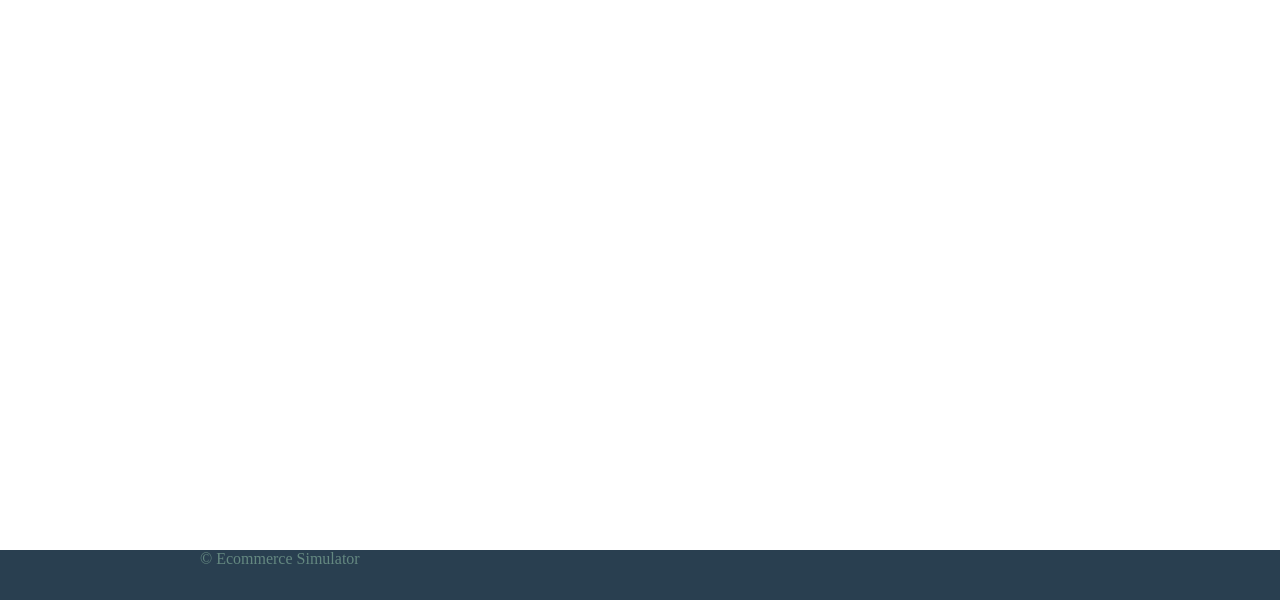
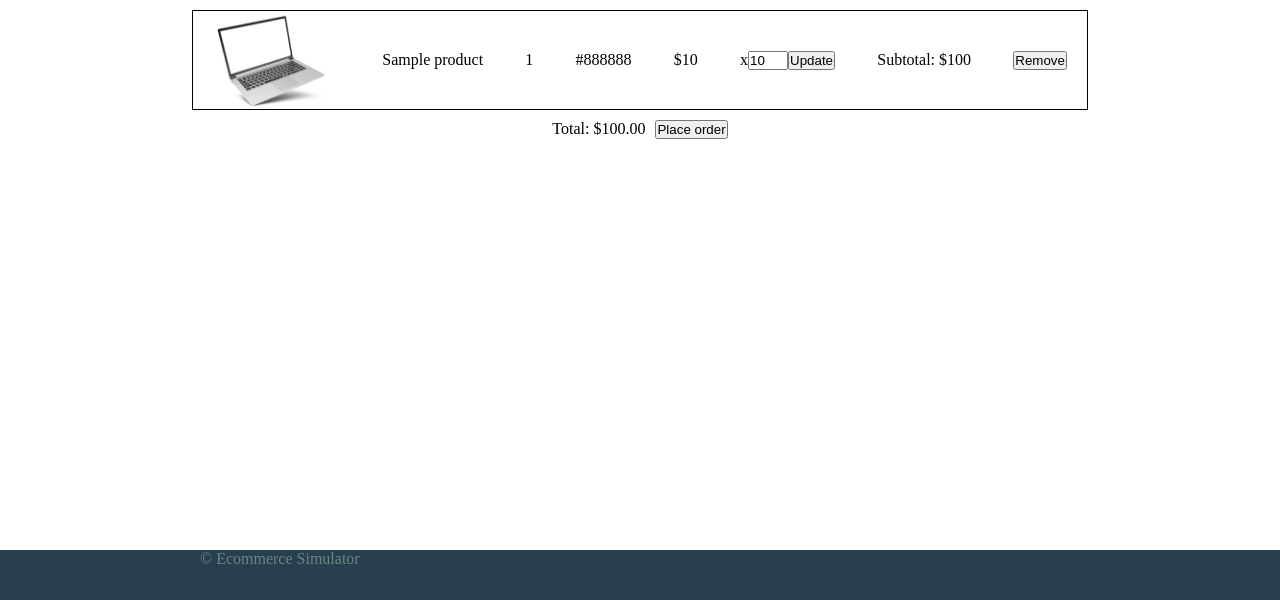
Before and after one commit to davemd117/CSET180_Final, a Flask app: template templates/cart.html in a window 1280 px wide. Shown: the part 200-800 px from the top of the page. Run offline with Flask 3, Linux system fonts and the light colour scheme; the visitor is signed in with stand-in values (Sample User, id 1); the template is opened without the code that fills it: most values are stand-ins (such as "Sample title", 1, 10 or a date in 2020).

Commit message:
Finished cart

```diff
--- a/main.py
+++ b/main.py
@@ -15,6 +15,7 @@ app.secret_key = os.urandom(24)
 @app.route('/', methods=['GET', 'POST'])
 def index():
     if request.method == 'GET':
+        print('Test')
         return render_template('home.html')
     else:
         session.clear()
@@ -222,8 +223,27 @@ def add_to_cart():
 @app.route('/cart')
 def cart():
     id = session['id']
-    cart = conn.execute(text("SELECT c.customer_id, c.product_id, c.variant_id, c.quantity, p.title, pv.image, pv.size, pv.color, pv.price, pv.discount_price, pv.discount_end_date FROM carts c JOIN products p ON c.product_id = p.product_id JOIN product_variations pv ON c.variant_id = pv.variant_id WHERE customer_id = :id").bindparams(id=id)).fetchall()
+    cart = conn.execute(text("SELECT c.customer_id, c.product_id, c.variant_id, c.quantity, p.title, pv.image, pv.size, pv.color, pv.price, pv.discount_price, pv.discount_end_date, pv.inventory_count FROM carts c JOIN products p ON c.product_id = p.product_id JOIN product_variations pv ON c.variant_id = pv.variant_id WHERE customer_id = :id").bindparams(id=id)).fetchall()
     return render_template('cart.html', cart=cart)
+
+
+@app.route('/update_cart', methods=['POST'])
+def update_cart():
+    id = session['id']
+    conn.execute(text("UPDATE carts SET quantity = :quantity WHERE customer_id = :id AND variant_id = :variant_id").bindparams(id=id), request.form)
+    conn.commit()
+    return redirect(url_for('cart'))
+
+
+@app.route('/remove_from_cart', methods=['POST'])
+def remove_from_cart():
+    id = session['id']
+    conn.execute(text("DELETE FROM carts WHERE customer_id = :id AND variant_id = :variant_id").bindparams(id=id), request.form)
+    conn.commit()
+    return redirect(url_for('cart'))
+
+
+
 
 
 if __name__ == '__main__':
--- /dev/null
+++ b/static/js/cart.js
@@ -0,0 +1,15 @@
+var subtotals = document.getElementsByClassName('subtotal');
+var total = document.getElementById('total');
+var total_input = document.getElementById('total_input');
+
+function updateTotal() {
+    var totalValue = 0;
+    Array.from(subtotals).forEach(function (subtotal) {
+        var subtotalValue = parseFloat(subtotal.innerHTML.replace('Subtotal: $',''));
+        totalValue += subtotalValue;
+    });
+    total.innerHTML = `Total: $${totalValue.toFixed(2)}`;
+    total_input.value = totalValue.toFixed(2);
+}
+
+updateTotal();
--- a/static/styles/base.css
+++ b/static/styles/base.css
@@ -228,3 +228,47 @@ body {
     text-align: center;
     margin-top: 10px;
 }
+
+
+
+
+.row {
+    margin: 10px auto;
+    height: 100px;
+    width: 70%;
+    display: flex;
+    border: solid black 1px;
+    justify-content: space-between;
+}
+
+.row img {
+    object-fit: cover;
+}
+
+.row p {
+    margin: auto 0;
+}
+
+.update_cart {
+    display: flex;
+    margin: auto 0;
+}
+
+.remove_from_cart {
+    margin: auto 0;
+    margin-right: 20px;
+}
+
+.change_quantity {
+    width: 40px;
+}
+
+.cart_total {
+    margin: 0 auto;
+    display: flex;
+    justify-content: center;
+}
+
+#total {
+    margin-right: 10px;
+}
--- a/templates/cart.html
+++ b/templates/cart.html
@@ -24,13 +24,47 @@
         </div>
     </div>
 
-    {% for product in cart %}
+    <div class="cart">
+        {% for product in cart %}
+        <div class="row">
+            <img src="../static/images/laptop1.jpg" alt="">
+            <p>{{product.title}}</p>
+            <p>{{product.size}}</p>
+            <p>{{product.color}}</p>
+            {%if product.discount_price %}
+            <p>${{product.discount_price}}</p>
+            {%else%}
+            <p>${{product.price}}</p>
+            {%endif%}
+            <form class="update_cart" action="update_cart" method="POST">
+                <input type="hidden" name="variant_id" value="{{product.variant_id}}">
+                <label for="quantity"><p>x</p></label>
+                <input class="change_quantity" type="number" name="quantity" value="{{product.quantity}}" min="1" max="{{product.inventory_count}}">
+                <input type="submit" value="Update">
+            </form>
+            {%if product.discount_price %}
+            <p class="subtotal">Subtotal: ${{product.discount_price * product.quantity}}</p>
+            {%else%}
+            <p class="subtotal">Subtotal: ${{product.price * product.quantity}}</p>
+            {%endif%}
+            <form class="remove_from_cart" action="remove_from_cart" method="POST">
+                <input type="hidden" name="variant_id" value="{{product.variant_id}}">
+                <input type="submit" value="Remove">
+            </form>
+        </div>
+        {% endfor %}
+    </div>
+    <form class="cart_total" action="place_order" method="POST">
+        <p id="total"></p>
+        <input type="hidden" name="total" id="total_input">
+        <input type="submit" value="Place order">
+    </form>
 
-    {% endfor %}
 
     <div class="footer">
         <p>© Ecommerce Simulator</p>
     </div>
 
+    <script src="static/js/cart.js"></script>
 </body>
 </html>
```
